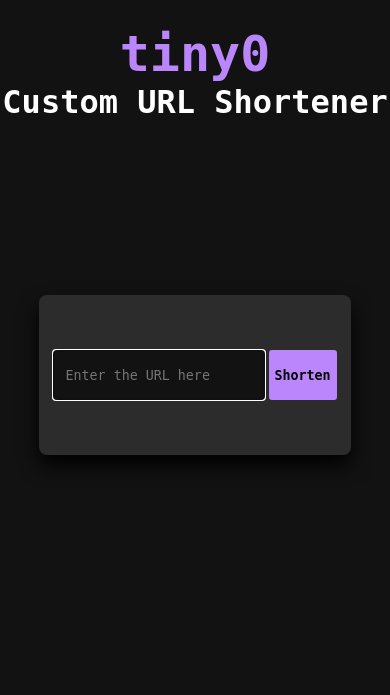
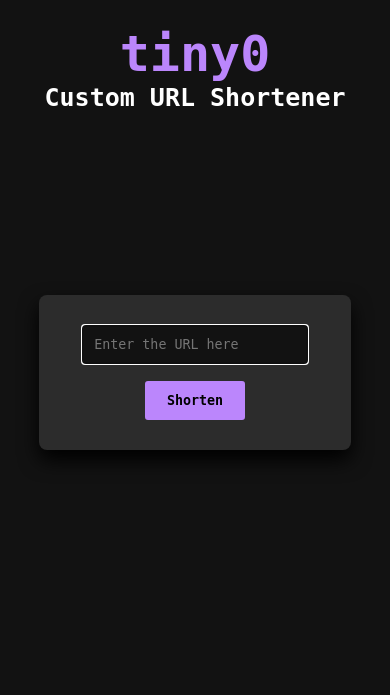
Before and after one commit to xemeds/tiny0, a Flask app: page / in a window 390 px wide. Shown: the top 695 px of the page. Run offline with Flask 2, Linux system fonts and the light colour scheme; some web fonts are replaced.

Commit message:
Improved the overall responsiveness and the styling of the pages

```diff
--- a/tiny0/static/style.css
+++ b/tiny0/static/style.css
@@ -33,37 +33,33 @@ body {
 }
 
 .desc {
+    font-size: 25px;
+    font-weight: bold;
     color: #ffffff;
 }
 
-.container {
-    position: absolute;
-    left: 0;
-    right: 0;
+.url-form {
     z-index: 100;
     background-color: #2c2c2c;
     border-radius: 8px;
-    padding: 30px 0px;
+    padding: 30px;
     box-shadow: 0px 10px 20px #000000;
-    width: 80vw;
-    height: 100px;
-    margin: 35vh auto 0 auto;
+    margin: 35vh 10vw 0 10vw;
 }
 
-.inputs {
-    display: flex;
-    justify-content: center;
-    height: 50px;
-    margin-top: 25px;
+.input-list {
+    width: 100%;
+    list-style: none;
+    text-align: center;
 }
 
 .url {
+    width: 80%;
+    padding: 10px;
     background: #121212;
     border: 2px solid #bb86fc;
     color: #ffffff;
-    width: 60%;
-    padding: 10px 10px;
-
+    margin-bottom: 2vh;
 }
 
 .url:focus {
@@ -71,15 +67,13 @@ body {
 }
 
 .button {
+    width: 100px;
     background: #bb86fc;
     border: 2px solid #bb86fc;
     border-radius: 3px;
+    padding: 10px;
     color: #000000;
     font-weight: bold;
-    display: inline-block;
-    padding: 0 1vw 0 1vw;
-    margin-left: 1vw;
-    width: auto;
 }
 
 .button:hover {
--- a/tiny0/templates/error.html
+++ b/tiny0/templates/error.html
@@ -2,7 +2,7 @@
 
 {% block body %}
 	<ul class="error-message">
-		<li><h1>{{ error_code }}</h1></li>
-		<li><h1>{{ error_message }}</h1></li>
+		<li><p>{{ error_code }}</p></li>
+		<li><p>{{ error_message }}</p></li>
 	</ul>
 {% endblock %}
--- a/tiny0/templates/index.html
+++ b/tiny0/templates/index.html
@@ -1,18 +1,16 @@
 {% extends "layout.html" %}
 
 {% block body %}
-	<div class="container">
-		<form method="POST" action="">
-			{{ form.hidden_tag() }}
-			<div class="inputs">
-				{{ form.url(placeholder="Enter the URL here", autofocus=true, class="url") }}
-				{{ form.submit(class="button") }}
-			</div>
+	<form method="POST" action="" class="url-form">
+		{{ form.hidden_tag() }}
+		<ul class='input-list'>
 			{% if form.url.errors %}
 				{% for error in form.url.errors %}
 					<p class="url-error-message">{{ error }}</p>
 				{% endfor %}
 			{% endif %}
-		</form>
-	</div>
+			<li>{{ form.url(placeholder="Enter the URL here", autofocus=true, class="url") }}</li>
+			<li>{{ form.submit(class="button") }}</li>
+		</ul>
+	</form>
 {% endblock %}
--- a/tiny0/templates/layout.html
+++ b/tiny0/templates/layout.html
@@ -18,7 +18,7 @@
 				<body onload="typeTitle()">
 					<div class="headers">
 						<a class="title" id="title" href="{{ url_for('index') }}"></a>
-						<h1 id="desc" class="desc"></h1>
+						<p id="desc" class="desc"></p>
 					</div>
 				{% else %}
 				<body>
```
Also changed, not shown: other parts of tiny0/static/style.css (+17 -10 lines), tiny0/templates/donate.html (+4 -4 lines), tiny0/templates/url.html (+5 -5 lines).
